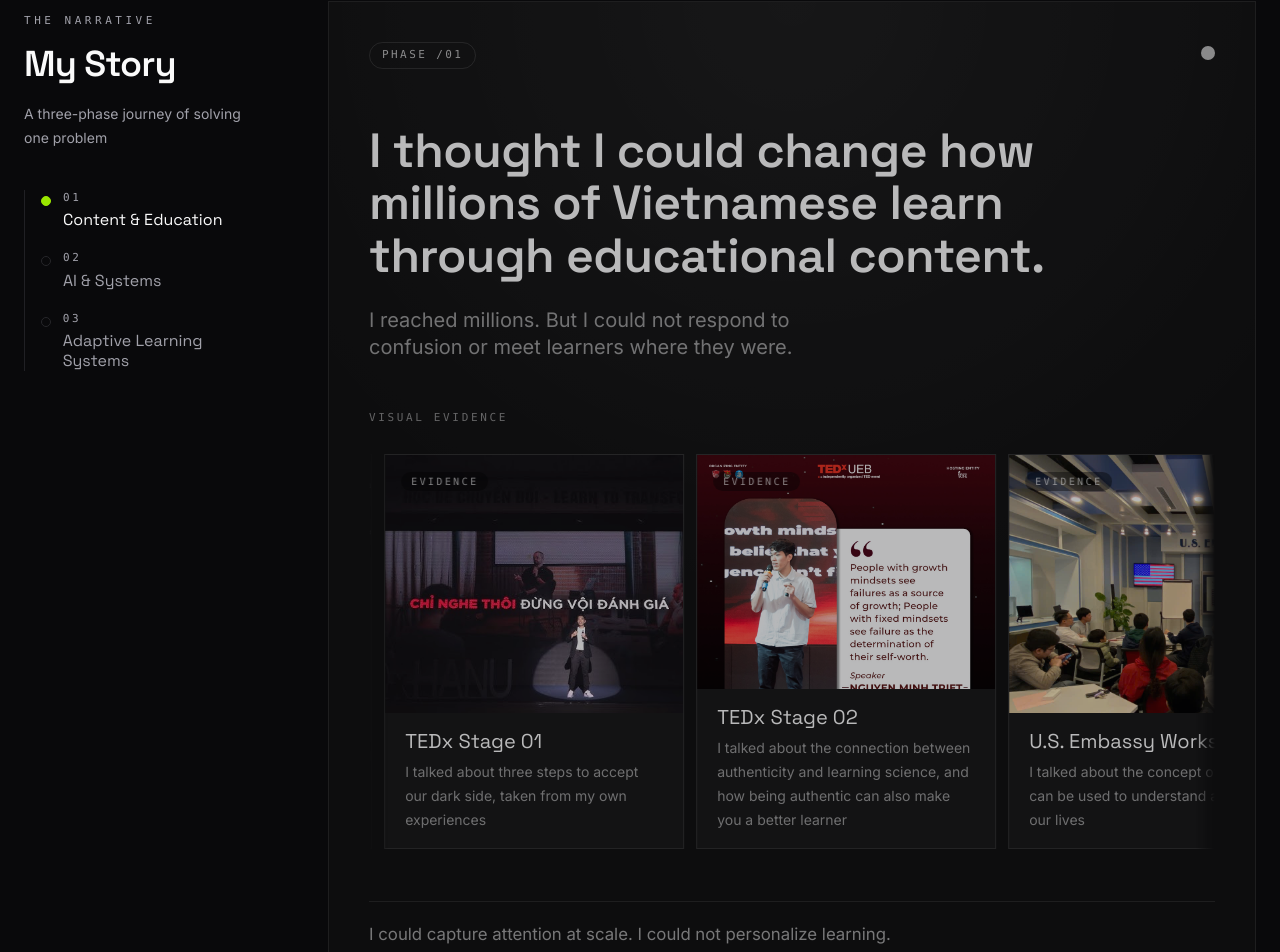
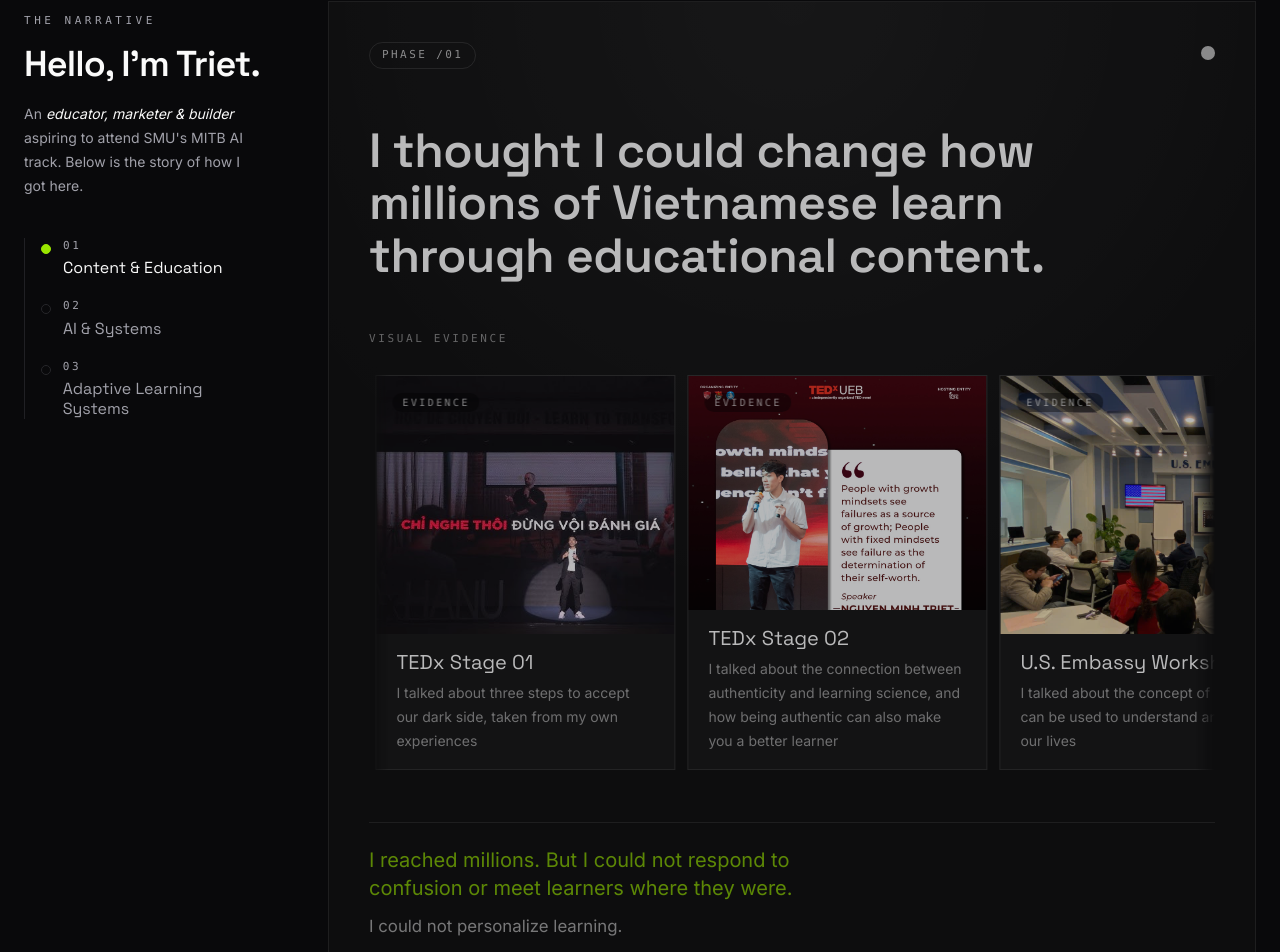
Before and after one commit to trietdeptrai/Portfolio-SMU, a React (Vite) app: page / in a window 1280 px wide. Shown: the part 915-1867 px from the top of the page. Built offline with nearby package versions, Linux system fonts and the light colour scheme; a web font is replaced by a local one.

Commit message:
recover the introduction text

```diff
--- a/src/components/About.tsx
+++ b/src/components/About.tsx
@@ -1,6 +1,6 @@
 import React, { useEffect, useRef, useState } from 'react';
 import Spline from '@splinetool/react-spline';
-import { motion, useScroll, useTransform } from 'motion/react';
+import { motion, useScroll, useTransform, useInView } from 'motion/react';
 
 type EvidenceTile = {
   title: string;
@@ -42,14 +42,14 @@ const phases: Phase[] = [
     ],
     evidenceTitle: 'Visual Evidence',
     evidence: [
-      { title: 'Content Creation', meta: '1.5M + posts (and many more 100k+ posts)', span: 'lg', image: 'assets/phase1/1.5M.png' },
+      { title: 'Content Creation', meta: '1.5M + views (and many more 100k+ posts)', span: 'lg', image: 'assets/phase1/1.5M.png' },
       { title: 'TEDx Stage 01', meta: 'I talked about three steps to accept our dark side, taken from my own experiences', span: 'sm', image: 'assets/phase1/TEDx.jpg' },
       { title: 'TEDx Stage 02', meta: 'I talked about the connection between authenticity and learning science, and how being authentic can also make you a better learner', span: 'sm', image: 'assets/phase1/TEDx2.jpg' },
       { title: 'U.S. Embassy Workshops: Hero Journey', meta: 'I talked about the concept of Hero Journey and how it can be used to understand and overcome challenges in our lives', span: 'md', image: 'assets/phase1/US.jpg' },
       { title: 'U.S. Embassy Workshops: Lessons from Benjamin Franklin', meta: 'I talked about three topics: Benjamin Franklin\'s 13 virtues, how he learned, and how he created a great network', span: 'sm', image: 'assets/phase1/Benjamin.jpg' },
       { title: 'BUV Learning and Relearning award 2024', meta: 'I was awarđe the Learning and Relearning award for my contribution to the academic culture at BUV', span: 'sm', image: 'assets/phase1/Award.jpg' },
     ],
-    closing: 'I could capture attention at scale. I could not personalize learning.',
+    closing: 'I could not personalize learning.',
   },
   {
     id: '02',
@@ -62,9 +62,9 @@ const phases: Phase[] = [
     ],
     evidenceTitle: 'Signals of the Shift',
     evidence: [
-      { title: 'LLM Research Article', meta: '300k views', span: 'md' },
-      { title: 'VietAI Certification', meta: 'Top 2', span: 'sm' },
-      { title: 'AI Meetup Facilitator', meta: 'Image placeholder', span: 'sm' },
+      { title: 'Youtube video about Large Language Models', meta: '300k views (most-viewed video in Vietnamese about LLM)', span: 'md', image: 'assets/phase2/LLM.png' },
+      { title: 'VietAI Certification - Foundation of Machine Learning', meta: 'Graduated with distinction, top 2 of the whole cohort, certified by Dr Thang Luong (Director of research at Google Deepmind)', span: 'sm', image: 'assets/phase2/VietAI.png' },
+      { title: 'AI & Deep Learning Meetup Facilitator', meta: 'Facilitated one of the biggest AI meetup in Danang, shared my lessons and (more importantly) learned from other builders', span: 'sm', image: 'assets/phase2/MeetUp.jpg' },
     ],
     projects: [
       { title: 'Tutor Loop', description: 'Adaptive lesson flow for live learner feedback.', tag: 'prototype' },
@@ -134,11 +134,18 @@ export default function About() {
         <aside className="h-fit md:sticky md:top-28">
           <p className="font-mono text-[11px] uppercase tracking-[0.32em] text-muted-foreground">The Narrative</p>
           <h2 className="mt-4 font-display text-3xl font-semibold leading-none text-foreground md:text-4xl">
-            My Story
+            <TypewriterHook text="Hello, I'm Triet." />
           </h2>
-          <p className="mt-5 max-w-[15rem] text-sm leading-6 text-muted-foreground">
-            A three-phase journey of solving one problem
-          </p>
+          <motion.p
+            initial={{ opacity: 0, y: 10 }}
+            whileInView={{ opacity: 1, y: 0 }}
+            viewport={{ once: true, margin: '-100px' }}
+            transition={{ duration: 0.8, delay: 1.2 }}
+            className="mt-5 max-w-[15rem] text-sm leading-6 text-muted-foreground"
+          >
+            An <span className="italic text-foreground">educator, marketer & builder</span> aspiring to
+            attend SMU&apos;s MITB AI track. Below is the story of how I got here.
+          </motion.p>
 
           <nav className="mt-10 space-y-5 border-l border-border/80 pl-4" aria-label="About phases">
             {phases.map((phase) => {
@@ -247,20 +254,6 @@ const PhasePanel = ({ phase, setRef }: { phase: Phase; setRef: (node: HTMLElemen
               </React.Fragment>
             ))}
           </h3>
-
-          {phase.opening[1] ? (
-            <p
-              className={`mt-6 max-w-3xl text-base leading-snug md:text-xl ${isLight ? 'text-black/62' : 'text-white/58'
-                }`}
-            >
-              {phase.opening[1].split('\n').map((line, i) => (
-                <React.Fragment key={i}>
-                  {line}
-                  {i !== phase.opening[1].split('\n').length - 1 && <br />}
-                </React.Fragment>
-              ))}
-            </p>
-          ) : null}
         </div>
 
         {phase.evidence?.length || phase.projects?.length ? (
@@ -278,8 +271,21 @@ const PhasePanel = ({ phase, setRef }: { phase: Phase; setRef: (node: HTMLElemen
 
         {phase.hasSpline ? <SplinePanel /> : null}
 
-        <div className={`mt-12 border-t ${isLight ? 'border-black/10' : 'border-white/10'} pt-5`}>
-          <p className={`max-w-3xl text-base md:text-[1.05rem] ${isLight ? 'text-black/65' : 'text-white/62'}`}>
+        <div className={`mt-12 border-t ${isLight ? 'border-black/10' : 'border-white/10'} pt-6`}>
+          {phase.opening[1] ? (
+            <p
+              className={`max-w-3xl text-base leading-snug md:text-xl ${isLight ? 'text-black/75' : 'text-lime-400/80'
+                }`}
+            >
+              {phase.opening[1].split('\n').map((line, i) => (
+                <React.Fragment key={i}>
+                  {line}
+                  {i !== phase.opening[1].split('\n').length - 1 && <br />}
+                </React.Fragment>
+              ))}
+            </p>
+          ) : null}
+          <p className={`${phase.opening[1] ? 'mt-3' : ''} max-w-3xl text-base md:text-[1.05rem] ${isLight ? 'text-black/65' : 'text-white/62'}`}>
             {phase.closing}
           </p>
         </div>
@@ -389,3 +395,41 @@ const SplinePanel = () => {
     </div>
   );
 };
+
+const TypewriterHook = ({ text }: { text: string }) => {
+  const [displayText, setDisplayText] = useState('');
+  const [showCursor, setShowCursor] = useState(true);
+
+  const ref = useRef(null);
+  const isInView = useInView(ref, { once: true, margin: '-100px' });
+
+  useEffect(() => {
+    if (!isInView) return;
+
+    let i = 0;
+    const typingInterval = setInterval(() => {
+      if (i < text.length) {
+        setDisplayText(text.substring(0, i + 1));
+        i++;
+      } else {
+        clearInterval(typingInterval);
+        setTimeout(() => setShowCursor(false), 1200);
+      }
+    }, 60);
+
+    return () => clearInterval(typingInterval);
+  }, [isInView, text]);
+
+  return (
+    <span ref={ref} className="relative inline-block">
+      {displayText}
+      <span className="invisible absolute left-0 top-0 select-none">{text}</span>
+      <motion.span
+        animate={showCursor ? { opacity: [0, 1, 0] } : { opacity: 0 }}
+        transition={{ repeat: showCursor ? Infinity : 0, duration: 0.8, ease: 'linear' }}
+        className="ml-2 inline-block h-[0.9em] w-[4px] translate-y-1 bg-primary"
+        style={{ display: showCursor ? 'inline-block' : 'none' }}
+      />
+    </span>
+  );
+};
```
